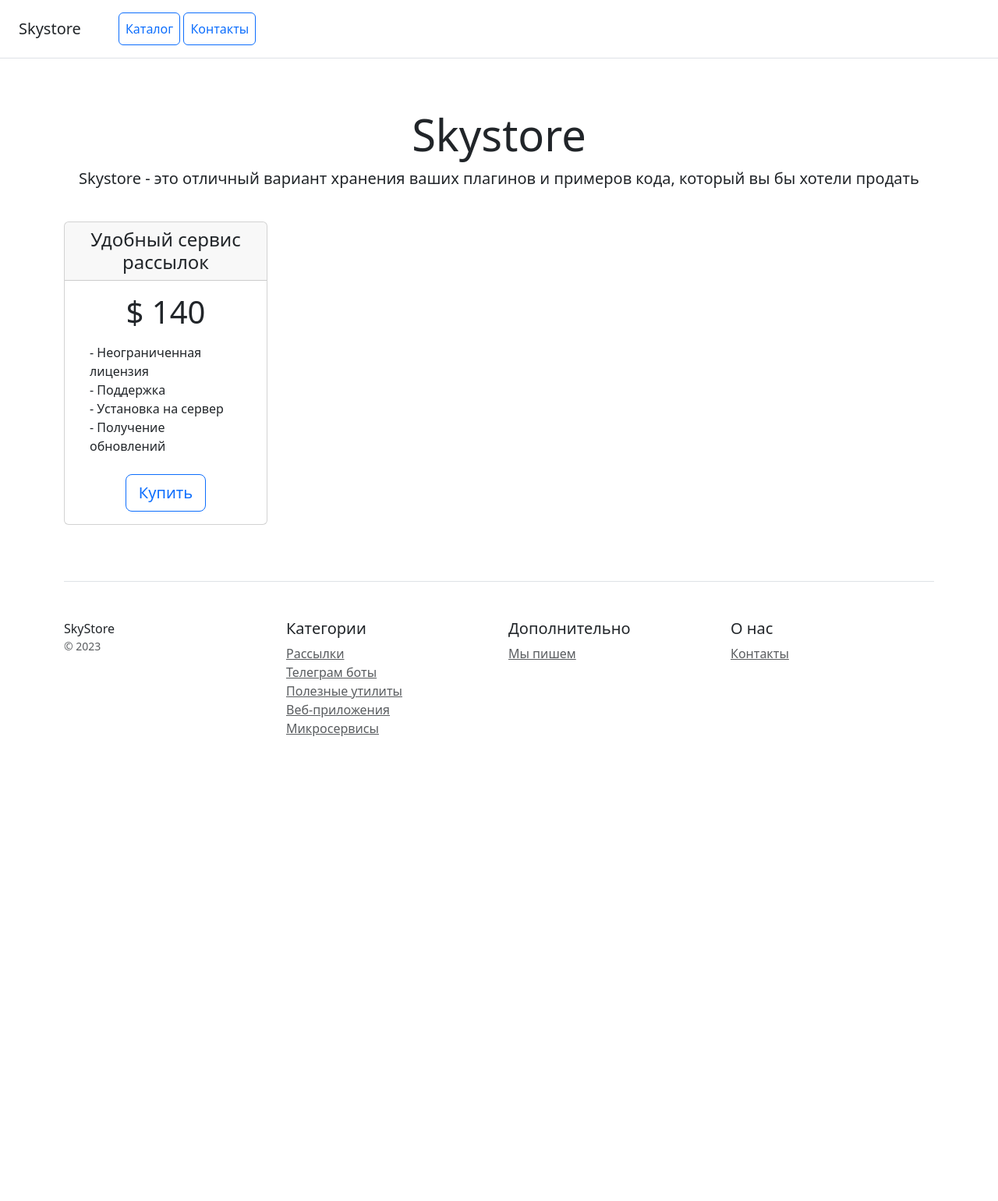
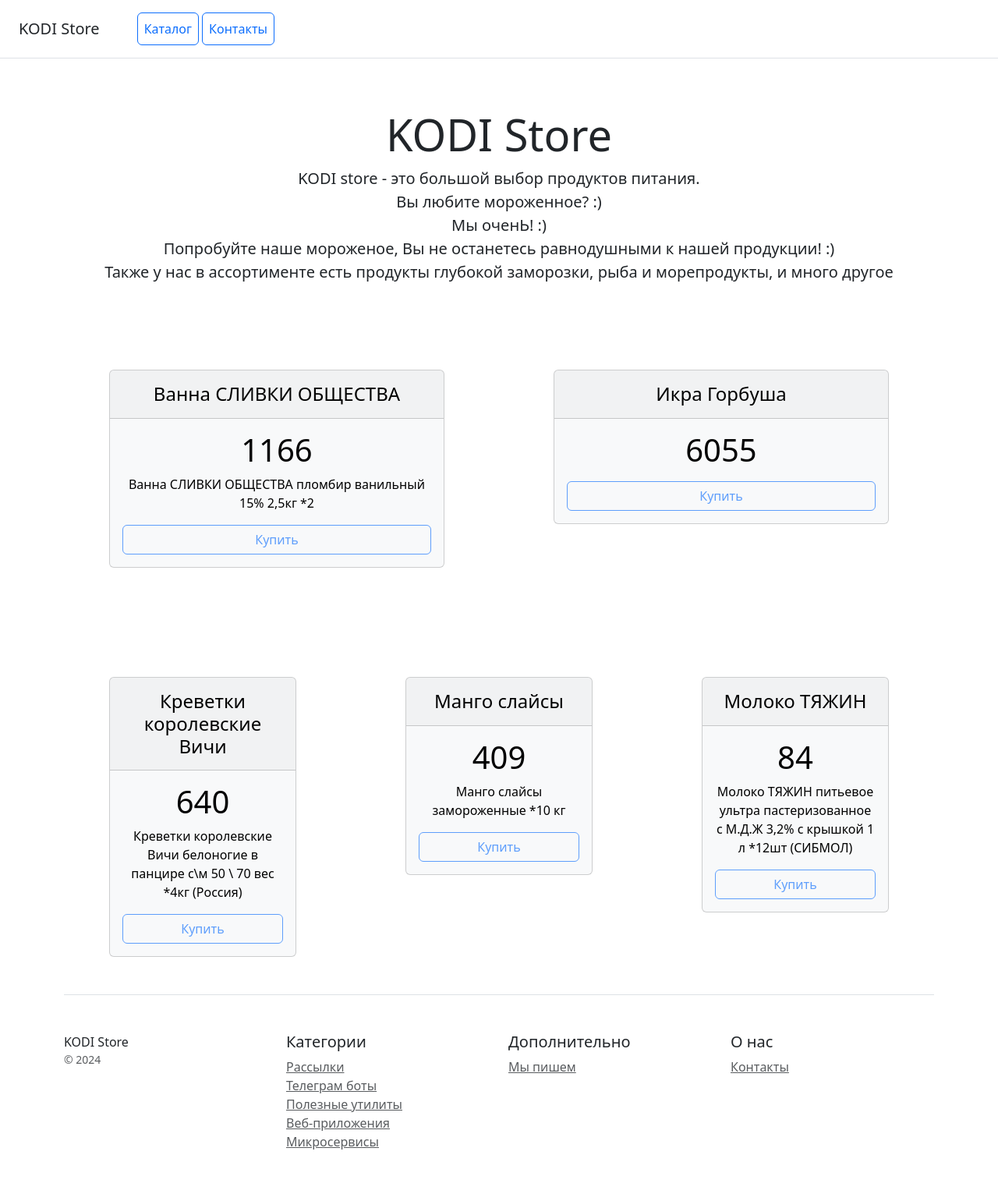
Before and after one commit to KovkovDS/HW_lesson__22, a Django app: page / in a window 1280 px wide. Shown: the whole page at 78% size. Before the commit the page ends 944 px from the top, so only its background shows below. Run offline with Django 5.2, Linux system fonts and the light colour scheme; data comes from the database, SQL or seed files in the repository; some libraries are stand-ins or nearby versions.

Commit message:
added the ability to add contact information through the admin panel and display this information on the Contact page, added the output of the last 5 added products

```diff
--- a/catalog/models.py
+++ b/catalog/models.py
@@ -8,7 +8,7 @@ class Category(models.Model):
 
 
     def __str__(self):
-        return f'{self.name_c}. {self.description_c}.'
+        return f'\n\nНаименование категории товаров: {self.name_c}\nОписание категории товаров: {self.description_c}'
 
     class Meta:
         verbose_name = 'Категория'
@@ -25,9 +25,25 @@ class Product(models.Model):
     updated_at = models.DateField(auto_now=True, verbose_name='Дата последнего изменения')
 
     def __str__(self):
-        return f'{self.name_p}. {self.category}. {self.price_by}. {self.updated_at}. {self.description_p}.'
+        return (f'\n\nНаименование товара: {self.name_p}\nКатегория товаров: {self.category.name_c}'
+                f'\nЦена: {self.price_by}\nОписание товара: {self.description_p}.')
 
     class Meta:
         verbose_name = 'Продукт'
         verbose_name_plural = 'Продукты'
-        ordering = ['name_p']
+        ordering = ['updated_at', 'name_p']
+
+class Contact(models.Model):
+    legal_address = models.TextField(null=True, blank=True, verbose_name='Юридический адрес')
+    mailing_address = models.TextField(null=True, blank=True, verbose_name='Почтовый адрес')
+    email = models.EmailField(unique=True, verbose_name='E-mail')
+    tel = models.CharField(max_length=50, verbose_name='Телефон')
+
+
+    def __str__(self):
+        return (f'\n\nЮридический адрес: {self.legal_address}\nПочтовый адрес: {self.mailing_address}'
+                f'\nE-mail: {self.email}\nТелефон: {self.tel}.')
+
+    class Meta:
+        verbose_name = 'Контакт'
+        verbose_name_plural = 'Контакты'
--- a/catalog/templates/home.html
+++ b/catalog/templates/home.html
@@ -9,7 +9,7 @@
 </head>
 <body>
 <div class="d-flex flex-column flex-md-row align-items-center p-3 px-md-4 mb-3 bg-white border-bottom box-shadow">
-    <h5 class="my-0 mr-md-auto font-weight-normal">Skystore</h5>
+    <h5 class="my-0 mr-md-auto font-weight-normal">KODI Store</h5>
     <nav class="ms-5">
         <a class="p-2 btn btn-outline-primary" href="/">Каталог</a>
         <a class="p-2 btn btn-outline-primary" href="/contacts/">Контакты</a>
@@ -17,37 +17,106 @@
 </div>
 
 <div class="pricing-header px-3 py-3 pt-md-5 pb-md-4 mx-auto text-center">
-    <h1 class="display-4">Skystore</h1>
-    <p class="lead">Skystore - это отличный вариант хранения ваших плагинов и примеров кода, который вы бы хотели
-        продать</p>
+    <h1 class="display-4">KODI Store</h1>
+    <p class="lead">KODI store - это большой выбор продуктов питания.<br>
+        Вы любите мороженное? :)<br>
+        Мы оченЬ! :)<br>
+        Попробуйте наше мороженое, Вы не останетесь равнодушными к нашей продукции! :)<br>
+    Также у нас в ассортименте есть продукты глубокой заморозки, рыба и морепродукты, и много другое</p>
 </div>
 
 <div class="container">
-    <div class="row text-center">
-        <div class="col-3">
-            <div class="card mb-4 box-shadow">
-                <div class="card-header">
-                    <h4 class="my-0 font-weight-normal">Удобный сервис рассылок</h4>
-                </div>
-                <div class="card-body">
-                    <h1 class="card-title pricing-card-title">$ 140</h1>
-                    <ul class="list-unstyled mt-3 mb-4 text-start m-3">
-                        <li>- Неограниченная лицензия</li>
-                        <li>- Поддержка</li>
-                        <li>- Установка на сервер</li>
-                        <li>- Получение обновлений</li>
-                    </ul>
-                    <button type="button" class="btn btn-lg btn-block btn-outline-primary">Купить</button>
-                </div>
+    <div class="row">
+        <div class="col-6" style="padding: 70px;">
+          <div class="card text-bg-light">
+            <h4 class="card-header p-3 text-center">{{product_1.name_p}}</h4>
+            <div class="card-body">
+              <h1 class="text-center">{{product_1.price_by}}</h1>
+              <div class="mb-3">
+                <p class="card-text text-center">
+                  {{product_1.description_p}}
+                </p>
+              </div>
+              <div class="d-grid gap-2">
+                <button type="button" class="btn btn-outline-primary" disabled>Купить</button>
+              </div>
             </div>
+          </div>
+        </div>
+        <div class="col-6" style="padding: 70px;">
+          <div class="card text-bg-light">
+            <h4 class="card-header p-3 text-center">{{product_2.name_p}}</h4>
+            <div class="card-body">
+              <h1 class="text-center">{{product_2.price_by}}</h1>
+              <div class="mb-3">
+                <p class="card-text text-center">
+                  {{product_2.description_p}}
+                </p>
+              </div>
+              <div class="d-grid gap-2">
+                <button type="button" class="btn btn-outline-primary" disabled>Купить</button>
+              </div>
+            </div>
+          </div>
         </div>
     </div>
+    <div class="row">
+        <div class="col-4" style="padding: 70px; padding-bottom: 0px">
+          <div class="card text-bg-light">
+             <h4 class="card-header p-3 text-center">{{product_3.name_p}}</h4>
+            <div class="card-body">
+              <h1 class="text-center">{{product_3.price_by}}</h1>
+              <div class="mb-3">
+                <p class="card-text text-center">
+                  {{product_3.description_p}}
+                </p>
+              </div>
+              <div class="d-grid gap-2">
+                <button type="button" class="btn btn-outline-primary" disabled>Купить</button>
+              </div>
+            </div>
+          </div>
+        </div>
+        <div class="col-4" style="padding: 70px; padding-bottom: 0px">
+          <div class="card text-bg-light">
+             <h4 class="card-header p-3 text-center">{{product_4.name_p}}</h4>
+            <div class="card-body">
+              <h1 class="text-center">{{product_4.price_by}}</h1>
+              <div class="mb-3">
+                <p class="card-text text-center">
+                  {{product_4.description_p}}
+                </p>
+              </div>
+              <div class="d-grid gap-2">
+                <button type="button" class="btn btn-outline-primary" disabled>Купить</button>
+              </div>
+            </div>
+          </div>
+        </div>
+        <div class="col-4" style="padding: 70px; padding-bottom: 0px">
+          <div class="card text-bg-light">
+             <h4 class="card-header p-3 text-center">{{product_5.name_p}}</h4>
+            <div class="card-body">
+              <h1 class="text-center">{{product_5.price_by}}</h1>
+              <div class="mb-3">
+                <p class="card-text text-center">
+                  {{product_5.description_p}}
+                </p>
+              </div>
+              <div class="d-grid gap-2">
+                <button type="button" class="btn btn-outline-primary" disabled>Купить</button>
+              </div>
+            </div>
+          </div>
+        </div>
+      </div>
+
 
     <footer class="pt-4 my-md-5 pt-md-5 border-top">
         <div class="row">
             <div class="col-12 col-md">
-                SkyStore
-                <small class="d-block mb-3 text-muted">&copy; 2023</small>
+                KODI Store
+                <small class="d-block mb-3 text-muted">&copy; 2024</small>
             </div>
             <div class="col-6 col-md">
                 <h5>Категории</h5>
--- a/catalog/views.py
+++ b/catalog/views.py
@@ -1,12 +1,25 @@
 from django.shortcuts import render
 from django.http import HttpResponse
+from catalog.models import Product, Contact
 
 # Create your views here.
 
 def home(request):
-    return  render(request, 'home.html')
+    five_latest_products = Product.objects.all()[0:5]
+    print(*five_latest_products)
+    #request = Product.objects.latest('-create_at')
+    return render(request, 'home.html', {'product_1': five_latest_products[0],
+                                         'product_2': five_latest_products[1], 'product_3': five_latest_products[2],
+                                         'product_4': five_latest_products[3], 'product_5': five_latest_products[4]})
 
 def contacts(request):
+    try:
+        contact = Contact.objects.get(id=1)
+        return render(request, 'contacts.html',
+                      {'legal_address': contact.legal_address, 'mailing_address': contact.mailing_address,
+                       'email': contact.email, 'tel': contact.tel})
+    except Contact.DoesNotExist:
+        print(f'Ни каких контактных данных компании не найдено.')
     if request.method == 'POST':
         name = request.POST.get('name')
         phone = request.POST.get('phone')
--- a/config/urls.py
+++ b/config/urls.py
@@ -16,8 +16,12 @@ Including another URLconf
 """
 from django.contrib import admin
 from django.urls import path, include
+from django.conf import settings
+from django.conf.urls.static import static
 
 urlpatterns = [
     path('admin/', admin.site.urls),
     path('', include('catalog.urls', namespace='catalog')),
 ]
+if settings.DEBUG:
+    urlpatterns += static(settings.MEDIA_URL, document_root=settings.MEDIA_ROOT)
```
Also changed, not shown: catalog/admin.py (+6 -2 lines), catalog/templates/contacts.html (+11 -6 lines).
